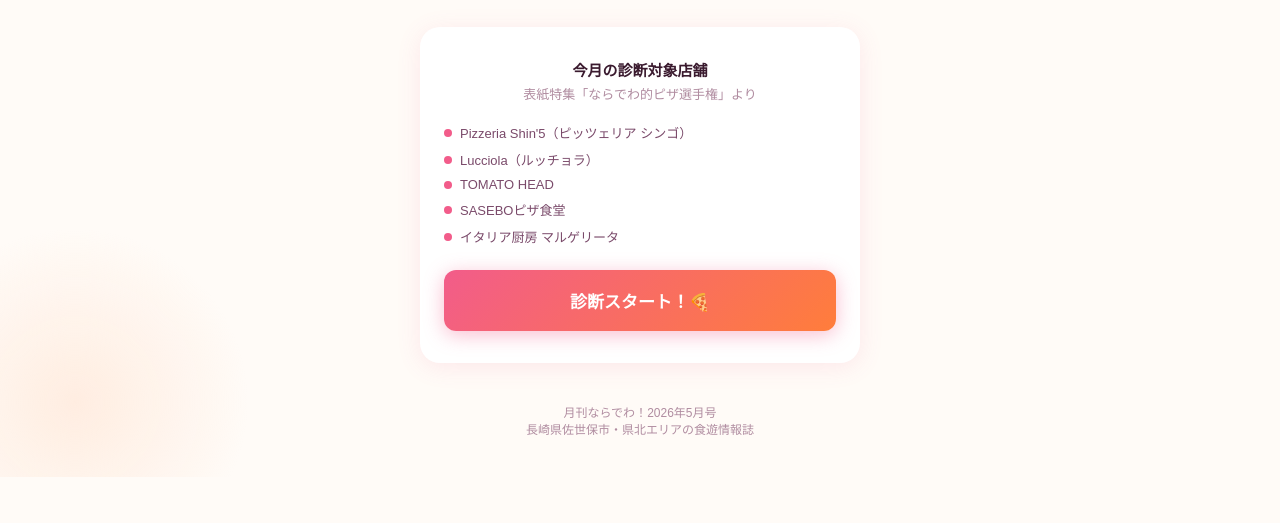
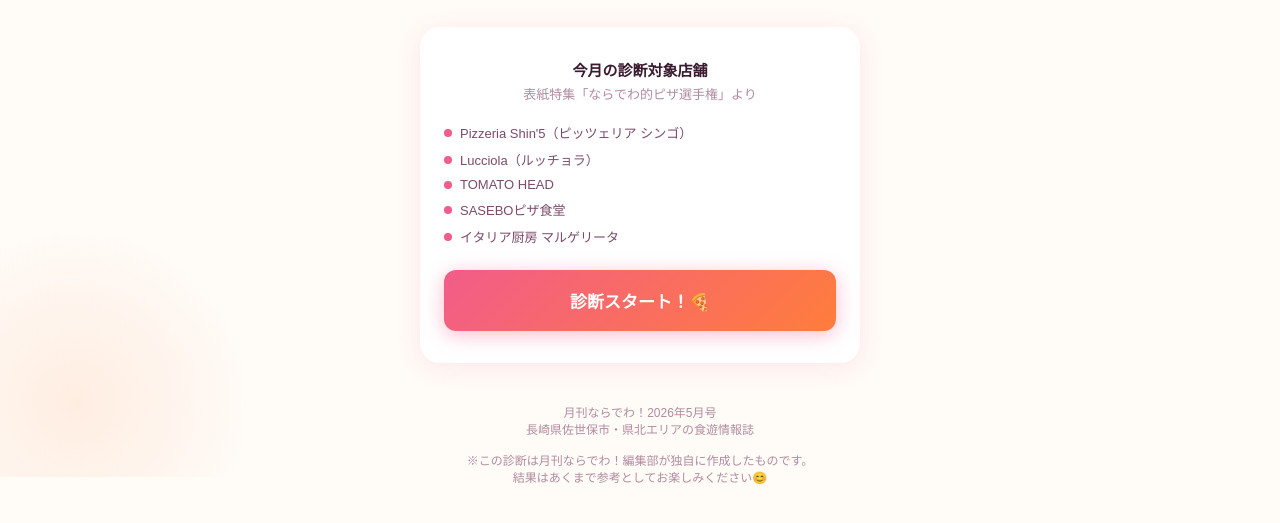
Before and after one commit to naradewa-nyantiko/naradewa-quiz, a plain HTML site: page index.html in a window 1280 px wide. Shown: the part 323-846 px from the top of the page. Before the commit the page ends 820 px from the top, so only its background shows below. Drawn offline with Linux system fonts and the light colour scheme; a web font is replaced by a local one.

Commit message:
Update index.html

```diff
--- a/index.html
+++ b/index.html
@@ -471,7 +471,8 @@
 
   <div class="footer">
     月刊ならでわ！2026年5月号<br>
-    長崎県佐世保市・県北エリアの食遊情報誌
+    長崎県佐世保市・県北エリアの食遊情報誌<br><br>
+    ※この診断は月刊ならでわ！編集部が独自に作成したものです。<br>結果はあくまで参考としてお楽しみください😊
   </div>
 
 </div>
```
